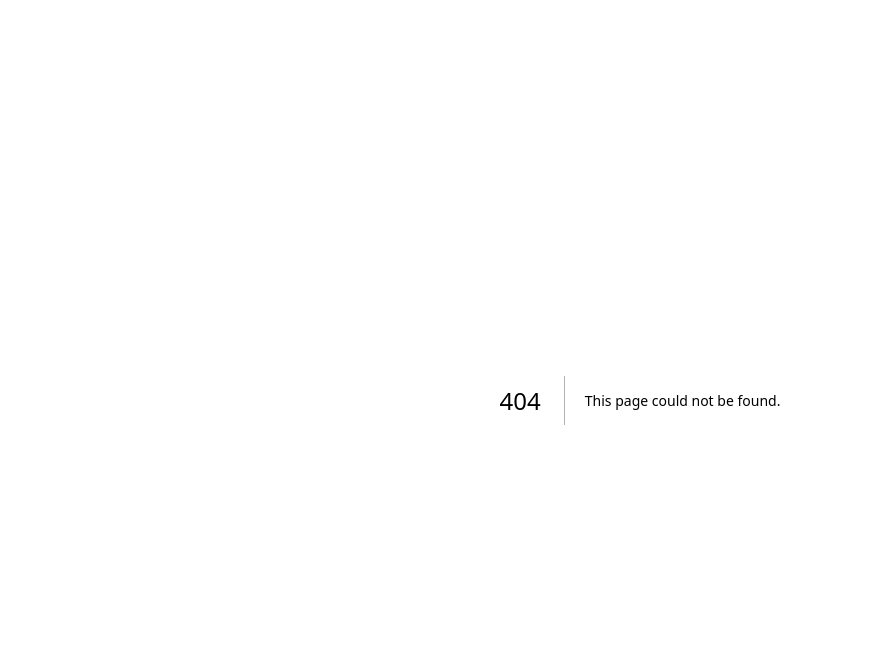
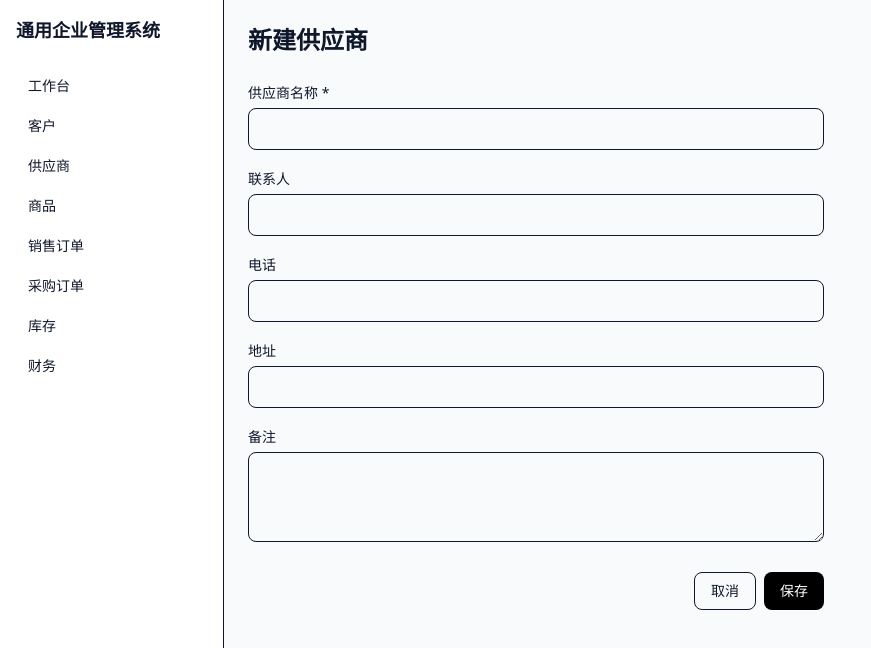
Before and after one commit to xiaowang9818-beep/SME-Admin, a Next.js app: page /suppliers/new in a window 1280 px wide. Before the commit this address had no page. Shown: the top 648 px of the page, without its empty margins (0-871 px from the left). Built offline with nearby package versions, Linux system fonts and the light colour scheme.

Commit message:
feat: supplier list and create

```diff
--- a/src/app/(app)/layout.tsx
+++ b/src/app/(app)/layout.tsx
@@ -3,6 +3,7 @@ import Link from "next/link";
 const menus = [
   { href: "/dashboard", label: "工作台" },
   { href: "/customers", label: "客户" },
+  { href: "/suppliers", label: "供应商" },
   { href: "/products", label: "商品" },
   { href: "/sales", label: "销售订单" },
   { href: "/purchases", label: "采购订单" },
--- /dev/null
+++ b/src/app/(app)/suppliers/new/actions.ts
@@ -0,0 +1,21 @@
+"use server";
+
+import { prisma } from "@/lib/prisma";
+import { redirect } from "next/navigation";
+
+export async function createSupplier(formData: FormData) {
+  const name = String(formData.get("name") || "").trim();
+  if (!name) return;
+
+  await prisma.supplier.create({
+    data: {
+      name,
+      contact: String(formData.get("contact") || "") || null,
+      phone: String(formData.get("phone") || "") || null,
+      address: String(formData.get("address") || "") || null,
+      remark: String(formData.get("remark") || "") || null,
+    },
+  });
+
+  redirect("/suppliers");
+}
--- /dev/null
+++ b/src/app/(app)/suppliers/new/page.tsx
@@ -0,0 +1,35 @@
+import { createSupplier } from "./actions";
+
+export default function NewSupplierPage() {
+  return (
+    <div className="max-w-xl">
+      <h1 className="text-2xl font-semibold">新建供应商</h1>
+      <form action={createSupplier} className="mt-6 space-y-4">
+        <div>
+          <label className="text-sm">供应商名称 *</label>
+          <input name="name" required className="mt-1 w-full rounded-lg border px-3 py-2" />
+        </div>
+        <div>
+          <label className="text-sm">联系人</label>
+          <input name="contact" className="mt-1 w-full rounded-lg border px-3 py-2" />
+        </div>
+        <div>
+          <label className="text-sm">电话</label>
+          <input name="phone" className="mt-1 w-full rounded-lg border px-3 py-2" />
+        </div>
+        <div>
+          <label className="text-sm">地址</label>
+          <input name="address" className="mt-1 w-full rounded-lg border px-3 py-2" />
+        </div>
+        <div>
+          <label className="text-sm">备注</label>
+          <textarea name="remark" className="mt-1 w-full rounded-lg border px-3 py-2" rows={3} />
+        </div>
+        <div className="flex justify-end gap-2 pt-2">
+          <a href="/suppliers" className="rounded-lg border px-4 py-2 text-sm">取消</a>
+          <button className="rounded-lg bg-black px-4 py-2 text-sm text-white">保存</button>
+        </div>
+      </form>
+    </div>
+  );
+}
--- /dev/null
+++ b/src/app/(app)/suppliers/page.tsx
@@ -0,0 +1,49 @@
+import Link from "next/link";
+import { prisma } from "@/lib/prisma";
+
+export default async function SuppliersPage() {
+  const suppliers = await prisma.supplier.findMany({
+    orderBy: { createdAt: "desc" },
+  });
+
+  return (
+    <div>
+      <div className="flex items-center justify-between">
+        <h1 className="text-2xl font-semibold">供应商管理</h1>
+        <Link href="/suppliers/new" className="rounded-lg bg-black px-4 py-2 text-sm text-white">
+          新建供应商
+        </Link>
+      </div>
+
+      <div className="mt-4 overflow-hidden rounded-2xl border bg-white">
+        <table className="w-full text-sm">
+          <thead className="bg-slate-50 text-left">
+            <tr>
+              <th className="px-4 py-3">供应商名称</th>
+              <th className="px-4 py-3">联系人</th>
+              <th className="px-4 py-3">电话</th>
+              <th className="px-4 py-3">地址</th>
+            </tr>
+          </thead>
+          <tbody>
+            {suppliers.map((s) => (
+              <tr key={s.id} className="border-t">
+                <td className="px-4 py-3 font-medium">{s.name}</td>
+                <td className="px-4 py-3">{s.contact || "-"}</td>
+                <td className="px-4 py-3">{s.phone || "-"}</td>
+                <td className="px-4 py-3">{s.address || "-"}</td>
+              </tr>
+            ))}
+            {suppliers.length === 0 && (
+              <tr>
+                <td colSpan={4} className="px-4 py-8 text-center text-slate-400">
+                  暂无供应商
+                </td>
+              </tr>
+            )}
+          </tbody>
+        </table>
+      </div>
+    </div>
+  );
+}
```
